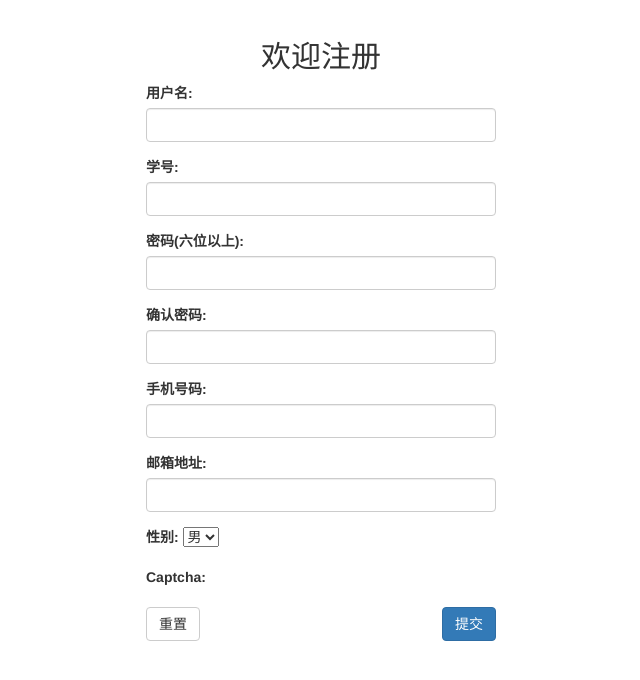
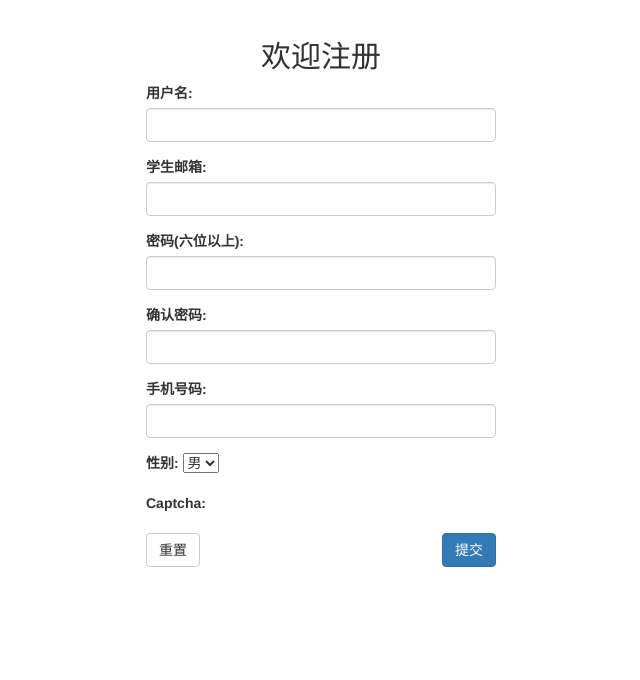
Before and after one commit to hx-w/SCU-reward-platform, a Django app: page /register/ in a window 1280 px wide. Shown: the part 52-732 px from the top of the page, without its empty margins (319-959 px from the left). Run offline with Django 3.2, Linux system fonts and the light colour scheme; some libraries are stand-ins or nearby versions.

Commit message:
register 后端修改

```diff
--- a/login/forms.py
+++ b/login/forms.py
@@ -30,7 +30,7 @@ class RegisterForm(forms.Form):
         widget=forms.TextInput(attrs={'class': 'form-control'})
     )
     student_id = forms.CharField(
-        label="学号",
+        label="学生邮箱",
         max_length=13,
         widget=forms.TextInput(attrs={'class': 'form-control'})
     )
@@ -49,10 +49,6 @@ class RegisterForm(forms.Form):
         max_length=256,
         widget=forms.TextInput(attrs={'class': 'form-control'})
     )
-    email = forms.EmailField(
-        label="邮箱地址",
-        widget=forms.EmailInput(attrs={'class': 'form-control'})
-    )
     sex = forms.ChoiceField(
         label='性别',
         choices=gender
--- a/login/models.py
+++ b/login/models.py
@@ -15,7 +15,6 @@ class User(models.Model):
     password = models.CharField(max_length=256)
     stu_id = models.CharField(max_length=13, unique=True)
     phone = models.CharField(max_length=11, unique=True)
-    email = models.EmailField(unique=True)
     sex = models.CharField(max_length=32, choices=gender, default='男')
     c_time = models.DateTimeField(auto_now_add=True)
     has_confirmed = models.BooleanField(default=False)
--- a/login/templates/login/base.html
+++ b/login/templates/login/base.html
@@ -38,7 +38,7 @@
 
         <div class="collapse navbar-collapse" id="my-nav">
           <ul class="nav navbar-nav">
-            <li class="active"><a href="">主页</a></li>
+            <li class="active"><a href="/">主页</a></li>
           </ul>
           <ul class="nav navbar-nav navbar-right">
               {% if request.session.is_login %}
--- a/login/templates/login/login.html
+++ b/login/templates/login/login.html
@@ -18,7 +18,7 @@
     <!-- Icon -->
     <div class="fadeIn first">
     {% if message %}
-                  <div class="alert alert-warning">{{ message }}</div>
+      <div class="alert alert-warning">{{ message }}</div>
     {% endif %}
       <img src="{% static 'logo.gif' %}" id="icon" alt="User Icon" />
       <h1>四川大学任务悬赏平台</h1>
--- a/login/templates/login/register.html
+++ b/login/templates/login/register.html
@@ -35,10 +35,6 @@
                   {{ register_form.phone }}
               </div>
               <div class="form-group">
-                  {{ register_form.email.label_tag }}
-                  {{ register_form.email }}
-              </div>
-              <div class="form-group">
                   {{ register_form.sex.label_tag }}
                   {{ register_form.sex }}
               </div>
--- a/login/views.py
+++ b/login/views.py
@@ -46,7 +46,6 @@ def send_email(email, code):
     msg.send()
 
 def login(request):
-
     hashkey = CaptchaStore.generate_key()
     imgage_url = captcha_image_url(hashkey)
     if request.session.get('is_login',None):
@@ -91,7 +90,7 @@ def register(request):
             password1 = register_form.cleaned_data['password1']
             password2 = register_form.cleaned_data['password2']
             phone = register_form.cleaned_data['phone']
-            email = register_form.cleaned_data['email']
+            email = student_id + '@stu.scu.edu.cn' # SCU邮箱
             sex = register_form.cleaned_data['sex']
             if password1 != password2:  # 判断两次密码是否相同
                 message = "两次输入的密码不同！"
@@ -103,22 +102,17 @@ def register(request):
                     return render(request, 'login/register.html', locals())
                 same_stu_id = models.User.objects.filter(stu_id=student_id)
                 if same_stu_id:   # 学号唯一
-                    message = '学号已被注册，请重新输入学号！'
+                    message = '学生邮箱已被注册，请重新输入邮箱！'
                     return render(request, 'login/register.html', locals())
                 same_phone = models.User.objects.filter(phone=phone)
                 if same_phone:   # 学号唯一
                     message = '手机号码已被注册，请重新输入学号！'
-                    return render(request, 'login/register.html', locals())
-                same_email_user = models.User.objects.filter(email=email)
-                if same_email_user:  # 邮箱地址唯一
-                    message = '该邮箱地址已被注册，请使用别的邮箱！'
                     return render(request, 'login/register.html', locals())
                 # 当一切都OK的情况下，创建新用户
                 new_user = models.User.objects.create()
                 new_user.name = username
                 new_user.stu_id = student_id
                 new_user.password = hash_code(password1)  # 使用加密密码
-                new_user.email = email
                 new_user.phone = phone
                 new_user.sex = sex
                 new_user.save()
--- a/task_platform/templates/task_platform/base.html
+++ b/task_platform/templates/task_platform/base.html
@@ -38,7 +38,7 @@
 
         <div class="collapse navbar-collapse" id="my-nav">
           <ul class="nav navbar-nav">
-            <li class="active"><a href="">主页</a></li>
+            <li class="active"><a href="/">主页</a></li>
           </ul>
           <ul class="nav navbar-nav navbar-right">
               {% if request.session.is_login %}
```
Also changed, not shown: db.sqlite3, login/migrations/0006_remove_user_email.py (added), static/logo.gif (added), 1 other file.
